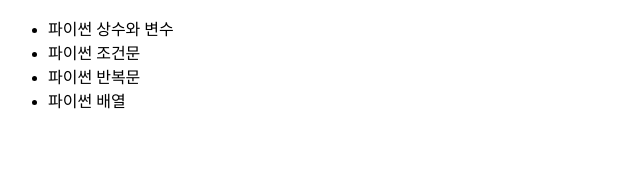
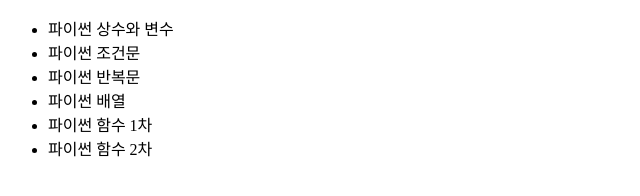
Before and after one commit to BBackGom/product, a plain HTML site: page index.html in a window 1280 px wide. Shown: the whole page, without its empty margins (0-640 px from the left). Drawn offline with Linux system fonts and the light colour scheme.

Commit message:
v6 수업내용 3차 변경

```diff
--- a/index.html
+++ b/index.html
@@ -13,6 +13,8 @@
         <li>파이썬 조건문</li>
         <li>파이썬 반복문</li>
         <li>파이썬 배열</li>
+        <li>파이썬 함수 1차</li>
+        <li>파이썬 함수 2차</li>
     </ul>
 </body>
 
```
